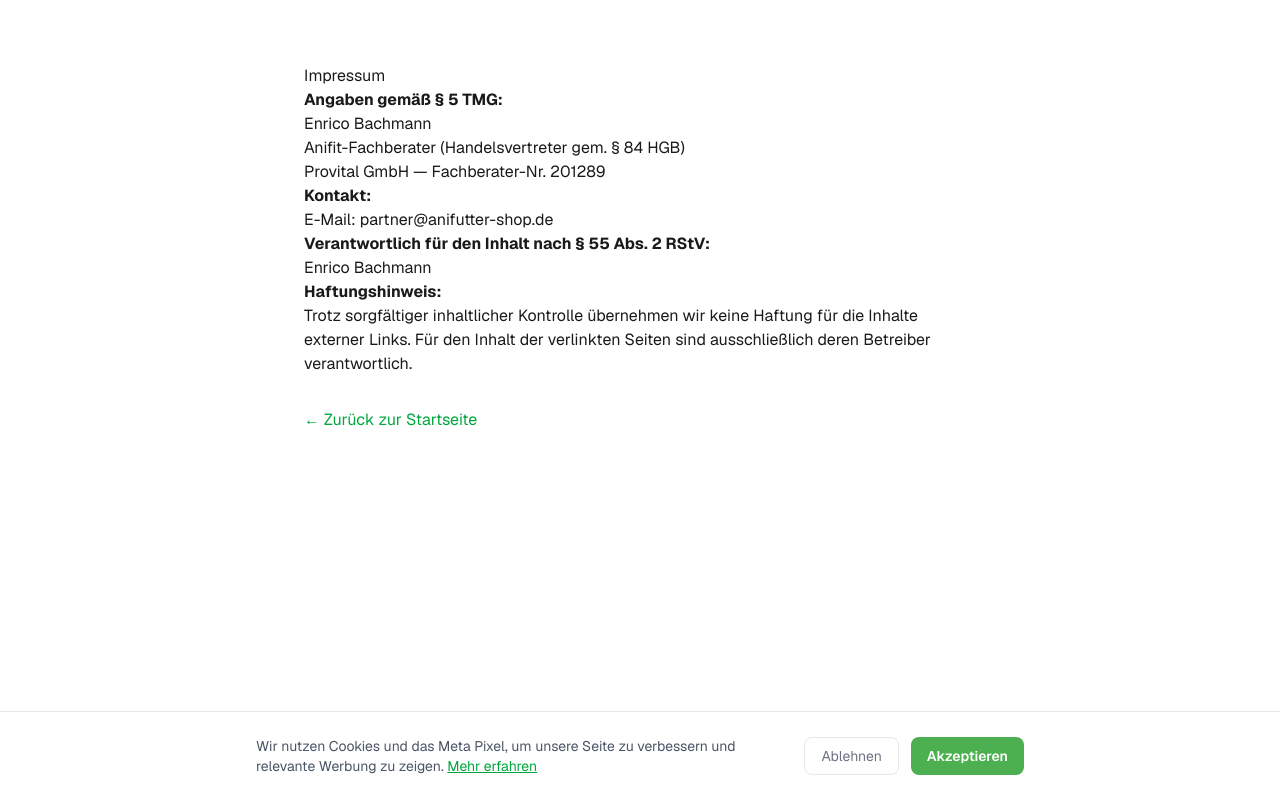
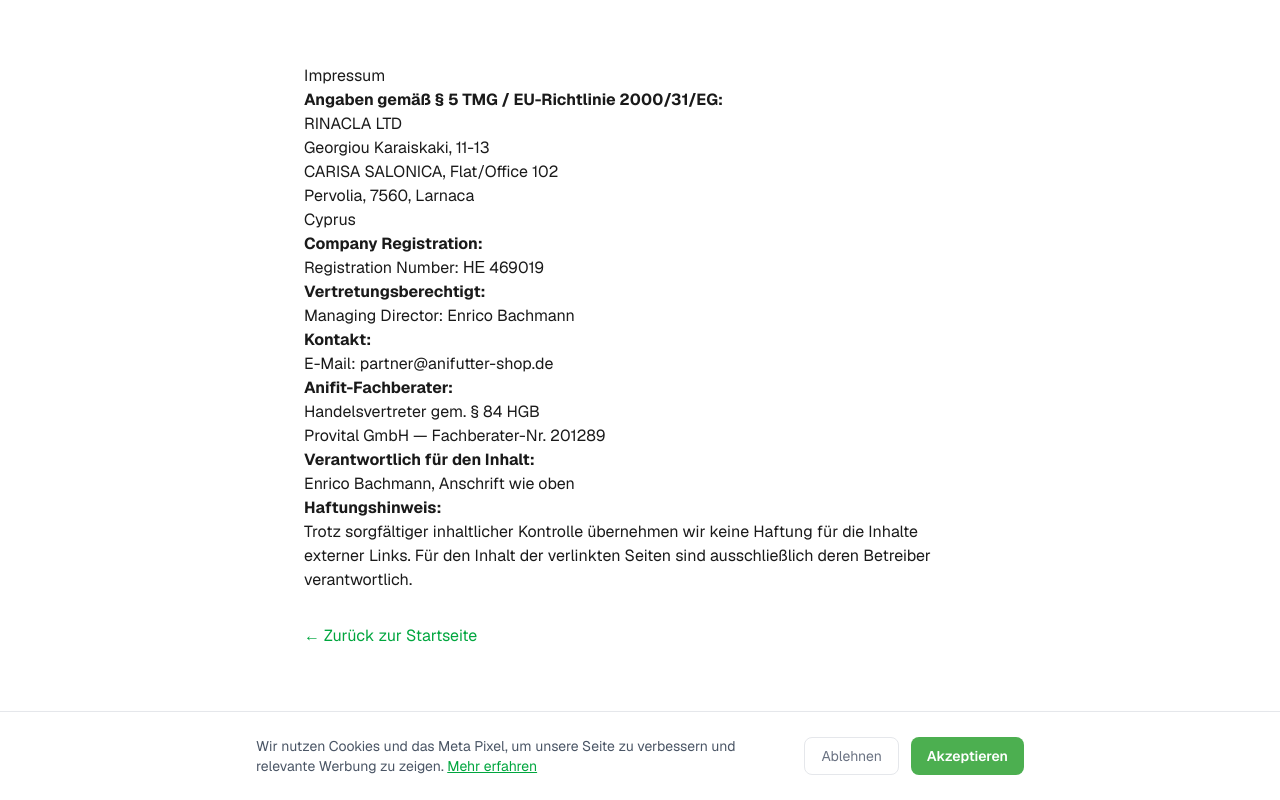
Before and after one commit to Rinacla/anifit-partner-funnel, a Next.js app: page /impressum in a window 1280 px wide. Built offline with nearby package versions, Linux system fonts and the light colour scheme.

Commit message:
fix: Impressum mit RINACLA LTD Firmendaten (HE 469019, Larnaca Cyprus)

```diff
--- a/app/impressum/page.tsx
+++ b/app/impressum/page.tsx
@@ -8,26 +8,50 @@ export default function ImpressumPage() {
     <div className="min-h-screen bg-white py-16 px-6">
       <div className="max-w-2xl mx-auto prose prose-gray">
         <h1>Impressum</h1>
-        <p><strong>Angaben gemäß § 5 TMG:</strong></p>
+
+        <p><strong>Angaben gemäß § 5 TMG / EU-Richtlinie 2000/31/EG:</strong></p>
+
         <p>
-          Enrico Bachmann<br />
-          Anifit-Fachberater (Handelsvertreter gem. § 84 HGB)<br />
-          Provital GmbH — Fachberater-Nr. 201289
+          RINACLA LTD<br />
+          Georgiou Karaiskaki, 11-13<br />
+          CARISA SALONICA, Flat/Office 102<br />
+          Pervolia, 7560, Larnaca<br />
+          Cyprus
         </p>
+
+        <p>
+          <strong>Company Registration:</strong><br />
+          Registration Number: ΗΕ 469019
+        </p>
+
+        <p>
+          <strong>Vertretungsberechtigt:</strong><br />
+          Managing Director: Enrico Bachmann
+        </p>
+
         <p>
           <strong>Kontakt:</strong><br />
           E-Mail: partner@anifutter-shop.de
         </p>
+
         <p>
-          <strong>Verantwortlich für den Inhalt nach § 55 Abs. 2 RStV:</strong><br />
-          Enrico Bachmann
+          <strong>Anifit-Fachberater:</strong><br />
+          Handelsvertreter gem. § 84 HGB<br />
+          Provital GmbH — Fachberater-Nr. 201289
         </p>
+
+        <p>
+          <strong>Verantwortlich für den Inhalt:</strong><br />
+          Enrico Bachmann, Anschrift wie oben
+        </p>
+
         <p>
           <strong>Haftungshinweis:</strong><br />
           Trotz sorgfältiger inhaltlicher Kontrolle übernehmen wir keine Haftung
           für die Inhalte externer Links. Für den Inhalt der verlinkten Seiten
           sind ausschließlich deren Betreiber verantwortlich.
         </p>
+
         <p className="mt-8">
           <a href="/" className="text-green-600 hover:underline">← Zurück zur Startseite</a>
         </p>
```
